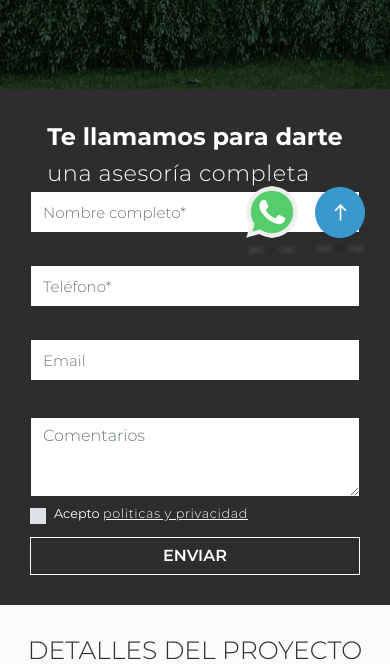
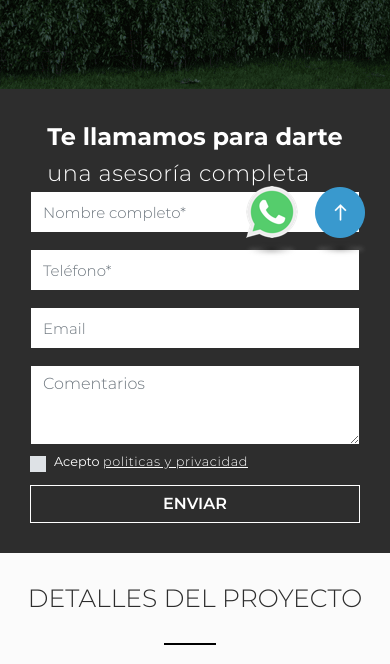
Before and after one commit to dannyunico/Maderos-new, a PHP site: page / in a window 390 px wide. Shown: the part 586-1250 px from the top of the page. Run offline with PHP 8.4, Linux system fonts and the light colour scheme; some libraries are stand-ins or nearby versions; some web fonts are replaced.

Commit message:
ajustes en responsive de movil

```diff
--- a/assets/css/responsive.css
+++ b/assets/css/responsive.css
@@ -306,10 +306,15 @@ p.description-detail {
 .main-banner__img img {
     width: auto;
 }
-.content-form .form__item .form-group:nth-child(3){
+.content-form .form__item .form-group:nth-child(1){
+  margin-bottom : 0px;
+}
+.content-form .form__item .form-group:nth-child(2){
+  margin-bottom : 0px;
+}
+/*.content-form .form__item .form-group:nth-child(3){
   margin-bottom : 20px;
-}
-
+}*/
 
 
 
```
